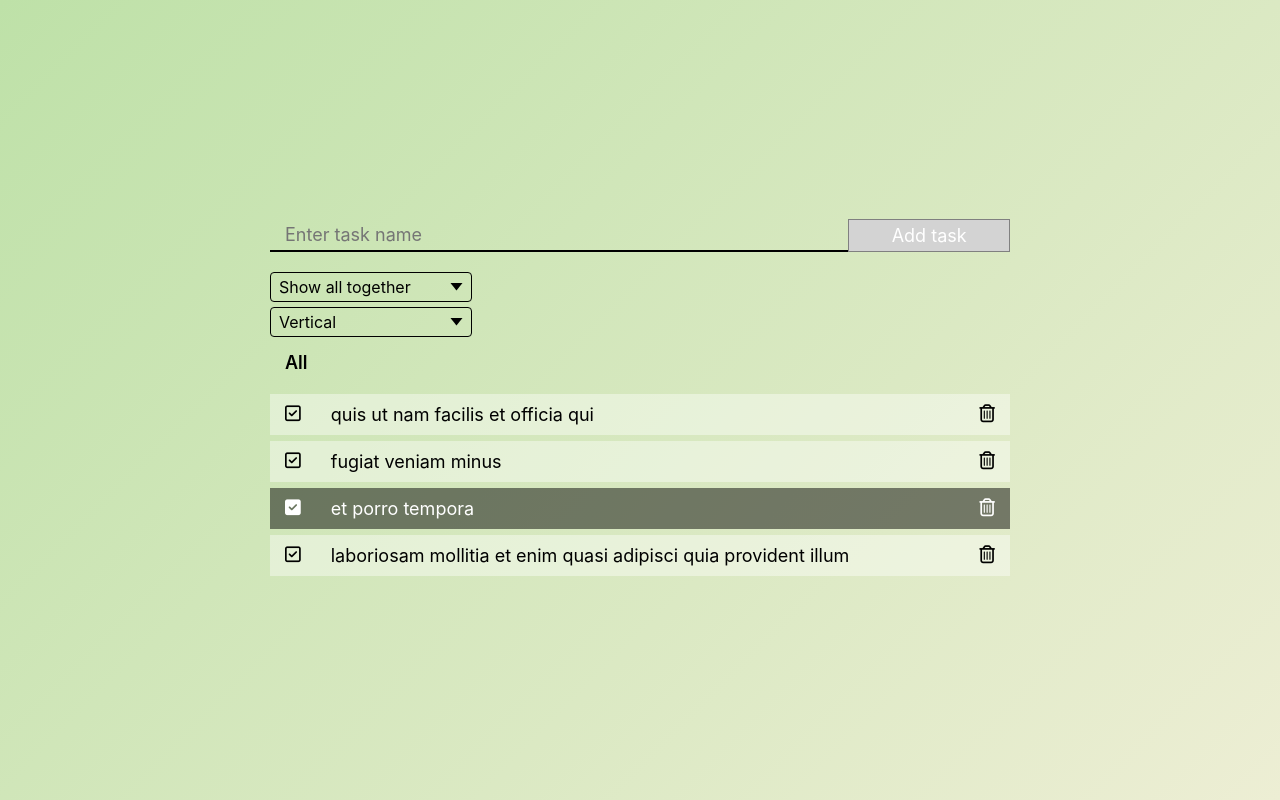
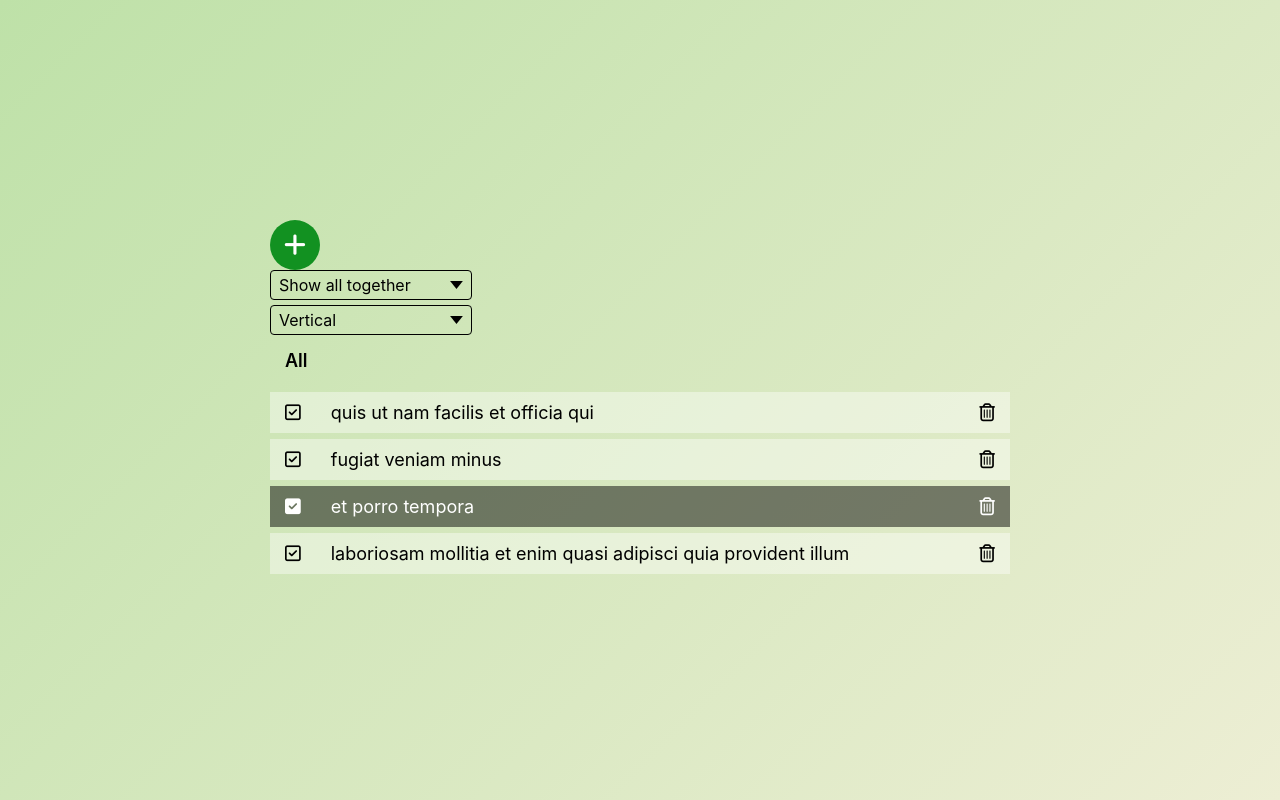
Before and after one commit to erik770/ToDo-react-ts-for-mindbox, a React (Create React App) app: page / in a window 1280 px wide. Built offline with nearby package versions, Linux system fonts and the light colour scheme.

Commit message:
new add input

```diff
--- a/src/components/NewTodoBar/NewTodoBar.module.scss
+++ b/src/components/NewTodoBar/NewTodoBar.module.scss
@@ -1,11 +1,19 @@
 .newTodoBar {
-  display: flex;
-  align-items: center;
-  height: 33px;
-  margin-bottom: 20px;
+  //display: flex;
+  //align-items: center;
+  //height: 33px;
+  //margin-bottom: 20px;
+  width: fit-content;
+  height: fit-content;
+  position: relative;
 
   &__button {
-    width: 200px;
-    height: 100%;
+    &:focus ~ input{
+      width: 300px;
+      border-radius: 0px;
+      background-color: var(--background-color-semitransp-black);
+      border-bottom:1px solid rgba(255,255,255,.5);
+      transition: all 500ms cubic-bezier(0, 0.110, 0.35, 2);
+    }
   }
 }
--- a/src/components/NewTodoBar/NewTodoBar.tsx
+++ b/src/components/NewTodoBar/NewTodoBar.tsx
@@ -25,9 +25,9 @@ export const NewTodoBar: FC<NewTodoBarProps> = ({addTodoToArr}) => {
     }
     return (
         <form onSubmit={addNewTodo} className={classes.newTodoBar}>
+            <MyButton className={classes.newTodoBar__button}> <i className="fa-solid fa-plus"></i></MyButton>
             <MyInput onChange={(e) => setInputValue(e.target.value)} value={inputValue} type='text'
                      placeholder='Enter task name'/>
-            <MyButton className={classes.newTodoBar__button}> Add task </MyButton>
         </form>
     );
 };
--- a/src/components/button/MyButton.module.scss
+++ b/src/components/button/MyButton.module.scss
@@ -1,8 +1,22 @@
 .myBtn {
-  padding: 5px 15px;
-  color: white;
-  background-color: var(--btn-color);
-  font-size: 18px;
-  border: 1px solid var(--btn-border-color);
+  //padding: 5px 15px;
+  //color: white;
+  //background-color: var(--btn-color);
+  //font-size: 18px;
+  //border: 1px solid var(--btn-border-color);
+  //cursor: pointer;
+
+  width: 50px;
+  height: 50px;
+  border-style: none;
+  font-size: 25px;
+  font-weight: bold;
   cursor: pointer;
+  border-radius: 50%;
+  position: absolute;
+  right: 0;
+  color:#ffffff ;
+  background-color:transparent;
+  pointer-events: painted;
+//
 }
--- a/src/components/button/MyButton.tsx
+++ b/src/components/button/MyButton.tsx
@@ -1,7 +1,7 @@
-import React from "react";
+import React, {ReactNode} from "react";
 import classes from './MyButton.module.scss';
 
-export const MyButton = function ({children, className, ...props}: {children: string, className: any}) {
+export const MyButton = function ({children, className, ...props}: {children: ReactNode, className: any}) {
     return (
         <button className={[classes.myBtn, className].join(' ')}  {...props}>
             {children}
--- a/src/components/input/MyInput.module.scss
+++ b/src/components/input/MyInput.module.scss
@@ -1,18 +1,42 @@
 .myInput {
-  width: 100%;
-  padding: 5px 15px;
-  //margin: auto;
-  //border: 1px solid var(--border-color);
-  border: none;
-  border-bottom: 2px solid var(--border-color);
-  box-sizing: border-box;
-  background-color: var(--background-color-semitransp);
-  //outline: none;
+  //width: 100%;
+  //padding: 5px 15px;
+  ////margin: auto;
+  ////border: 1px solid var(--border-color);
+  //border: none;
+  //border-bottom: 2px solid var(--border-color);
+  //box-sizing: border-box;
+  //background-color: var(--background-color-semitransp);
+  ////outline: none;
+  //font-size: 18px;
+
+  height: 50px;
+  width: 50px;
+  border-style: none;
   font-size: 18px;
+  letter-spacing: 2px;
+  outline: none;
+  border-radius: 25px;
+  transition: all .5s ease-in-out;
+  background-color: #129121;
+  padding-right: 40px;
+  padding-left: 10px;
+  color:#fff;
+  &::placeholder{
+    color:rgba(255,255,255,.5);
+    font-size: 18px;
+    letter-spacing: 2px;
+    font-weight: 100;
+  }
 
   &:focus {
-    outline: none;
-    border-color: var(--btn-border-color);
-    box-shadow: 0 0 1px var(--btn-border-color);
+    //outline: none;
+    //border-color: var(--btn-border-color);
+    //box-shadow: 0 0 1px var(--btn-border-color);
+    width: 300px;
+    border-radius: 0px;
+    background-color: var(--background-color-semitransp-black);
+    border-bottom:1px solid rgba(255,255,255,.5);
+    transition: all 500ms cubic-bezier(0, 0.110, 0.35, 2);
   }
 }
```
